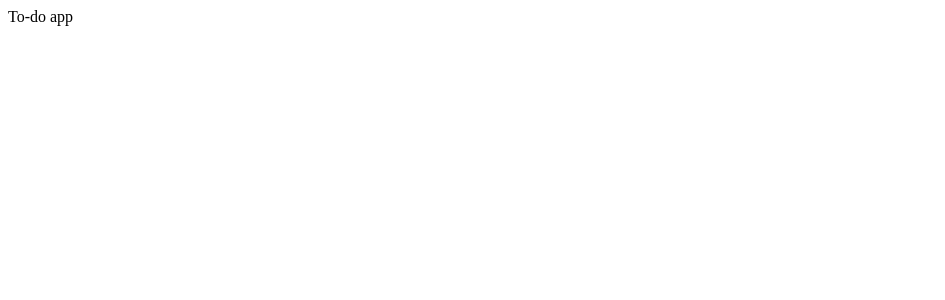
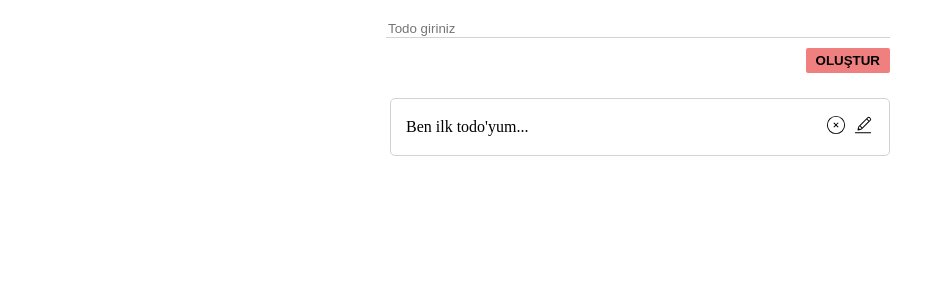
Before and after one commit to Aybuke-Filiz/To-Do-app, a React (Vite) app: page / in a window 1280 px wide. Shown: the top 300 px of the page, without its empty margins (0-945 px from the left). Built offline with nearby package versions, Linux system fonts and the light colour scheme.

Commit message:
arayüz oluşturuldu

```diff
--- a/package.json
+++ b/package.json
@@ -11,7 +11,8 @@
   },
   "dependencies": {
     "react": "^18.3.1",
-    "react-dom": "^18.3.1"
+    "react-dom": "^18.3.1",
+    "react-icons": "^5.3.0"
   },
   "devDependencies": {
     "@eslint/js": "^9.9.0",
--- a/src/App.css
+++ b/src/App.css
@@ -0,0 +1,39 @@
+body{
+  padding: 0;
+  margin: 0;
+  width: 100%;
+  display: flex;
+  flex-direction: column;
+  align-items: center;
+  justify-content: center;
+}
+.todo-create{
+  width: 500px;
+  display: flex;
+  flex-direction: column;
+  align-items: flex-end;
+  justify-content: center;
+  margin-top: 20px;
+
+}
+.todo-input{
+  width: 100%;
+  border: none;
+  border-bottom: 1px solid lightgray;
+  outline: none;
+}
+.todo-create-button{
+  border: none;
+  padding: 5px 10px;
+  border-radius: 2px;
+  color: black;
+  background-color: lightcoral;
+  font-weight: 700;
+  margin-top: 10px;
+  cursor: pointer;
+}
+.icons{
+  font-size: 22px;
+  cursor: pointer;
+
+}
--- a/src/App.tsx
+++ b/src/App.tsx
@@ -1,13 +1,15 @@
-
 
 import './App.css'
+import TodoCreate from './components/TodoCreate'
+import TodoList from './components/TodoList'
 
 function App() {
 
 
   return (
     <div>
-    To-do app
+    <TodoCreate/>
+    <TodoList/>
 
     </div>
   )
--- /dev/null
+++ b/src/components/Todo.tsx
@@ -0,0 +1,17 @@
+import { CiCircleRemove } from "react-icons/ci";
+import { CiCircleCheck } from "react-icons/ci";
+import { CiEdit } from "react-icons/ci";
+function Todo() {
+  return (
+    <div style={{display:"flex",flexDirection:"row",alignItems:"center",justifyContent:"space-between",border:"1px solid lightgrey",
+    padding:"15px",marginTop:"25px",borderRadius:"5px"}}>
+    <div>Ben ilk todo'yum...</div>
+      <div>
+      <CiCircleRemove className="icons" style={{marginRight:"5px"}}/>
+      <CiEdit className="icons"/>
+      </div>
+    </div>
+  )
+}
+
+export default Todo
--- /dev/null
+++ b/src/components/TodoCreate.tsx
@@ -0,0 +1,12 @@
+
+
+function TodoCreate() {
+  return (
+    <div className="todo-create">
+        <input placeholder="Todo giriniz"className="todo-input"type="text"/>
+        <button className="todo-create-button">OLUŞTUR</button>
+    </div>
+  )
+}
+
+export default TodoCreate
--- /dev/null
+++ b/src/components/TodoList.tsx
@@ -0,0 +1,12 @@
+import Todo from "./Todo"
+
+
+function TodoList() {
+  return (
+    <div>
+        <Todo/>
+    </div>
+  )
+}
+
+export default TodoList
```
Also changed, not shown: 1 other file (tests, documents, lock files or other folders).
